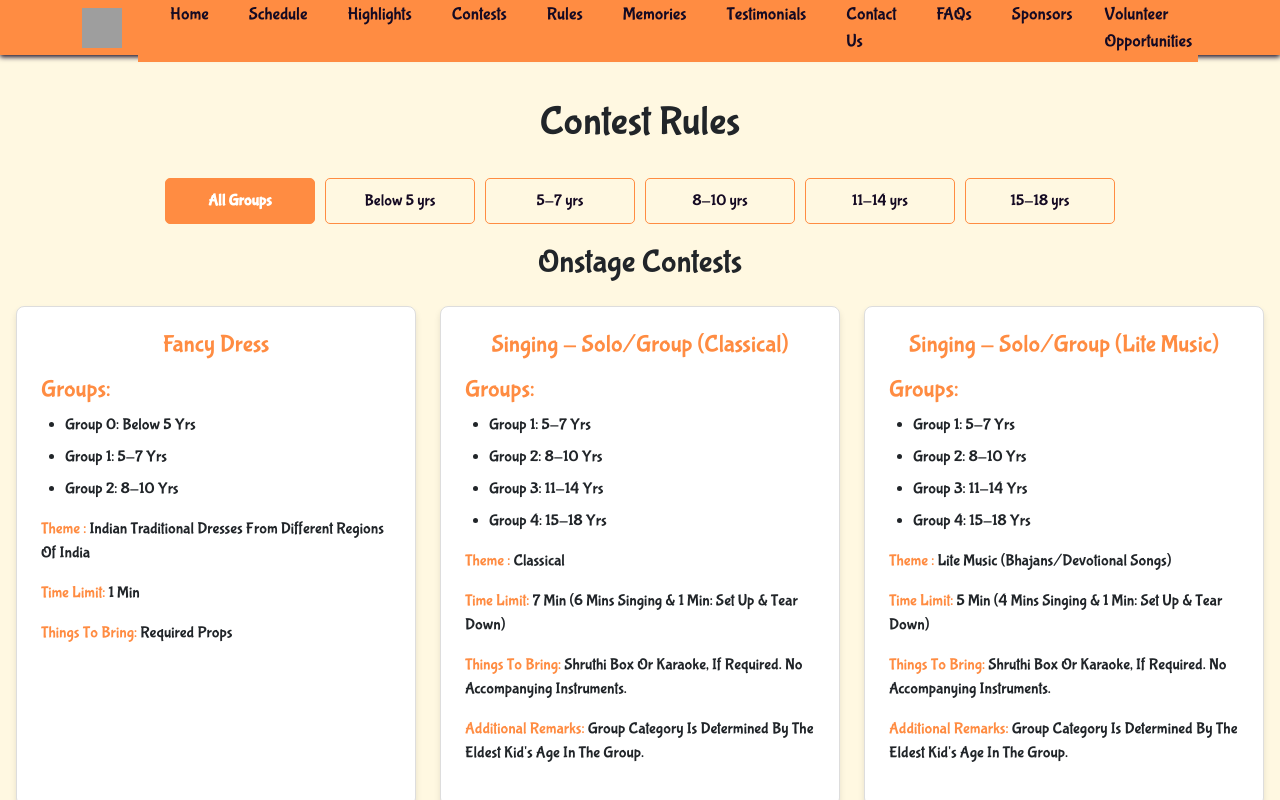
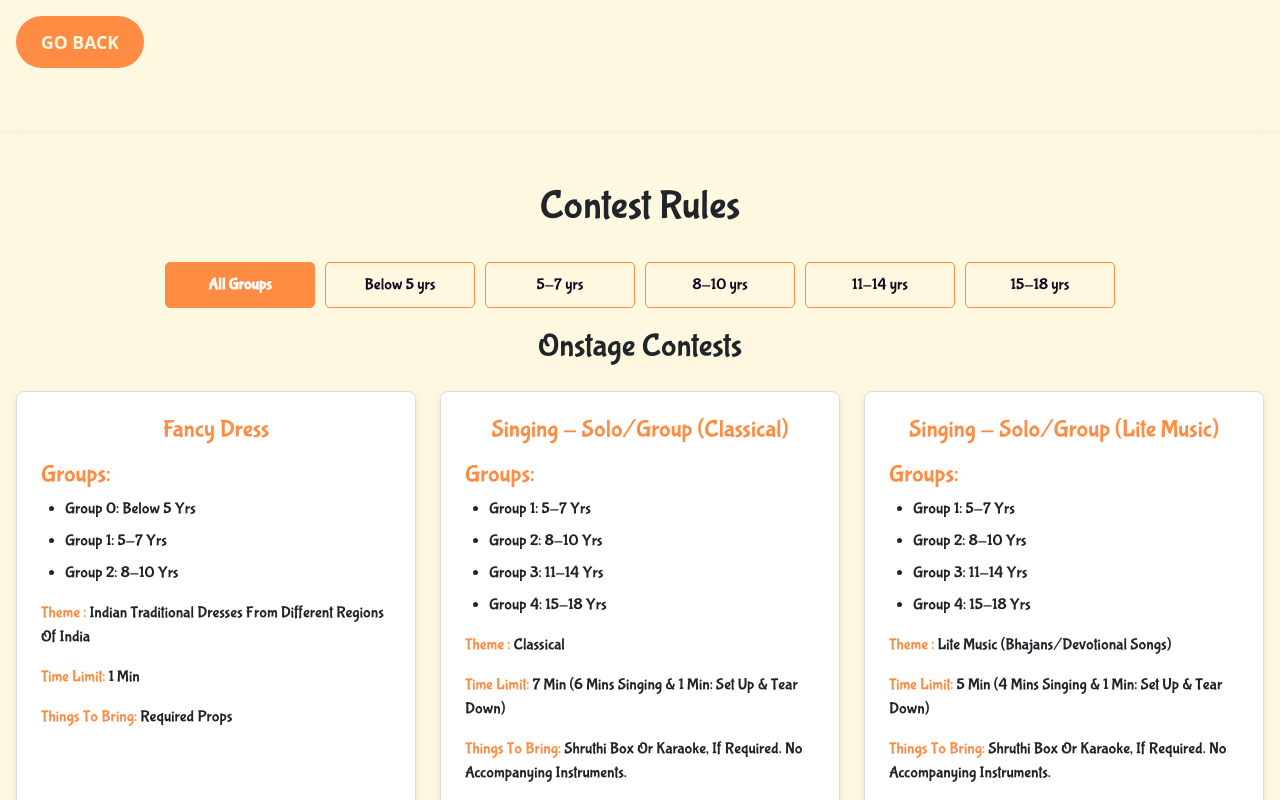
Before and after one commit to aditirkt/sanskriti, a Next.js app: page /all-rules in a window 1280 px wide. Shown: the top 800 px of the page. Built offline with nearby package versions, Linux system fonts and the light colour scheme; no server answers; grey boxes are pictures that could not be loaded; a web font is replaced by a local one.

Commit message:
fix rules issue

```diff
--- a/src/app/pages/AllRules.js
+++ b/src/app/pages/AllRules.js
@@ -1,13 +1,19 @@
 import React from "react";
-import NavigationBar from "../components/NavigationBar";
 import Rules from "../components/Rules";
 import Footer from "../components/Footer";
+import Chess from "./Carrom";
 
 export default function AllRules() {
+  const goBack = () => {
+    window.location.href = "/sanskriti"; // Redirects directly to the Sanskriti page
+  };
   return (
     <>
-      <NavigationBar />
+      <button className="btn button-custom btn-lg" onClick={goBack}>
+        Go Back
+      </button>
       <Rules />
+      <Chess></Chess>
       <Footer />
     </>
   );
```
